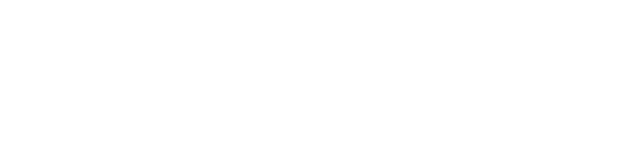
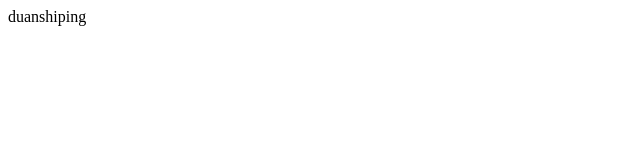
Before and after one commit to hansy2015/dbhot, a plain HTML site: page index.html in a window 1280 px wide. Shown: the whole page, without its empty margins (0-640 px from the left). Drawn offline with Linux system fonts and the light colour scheme.

Commit message:
短视频功能

```diff
--- a/index.html
+++ b/index.html
@@ -1,4 +1,5 @@
 <html lang="en">
     <head>
+        duanshiping
     </head>
 </html>
```
